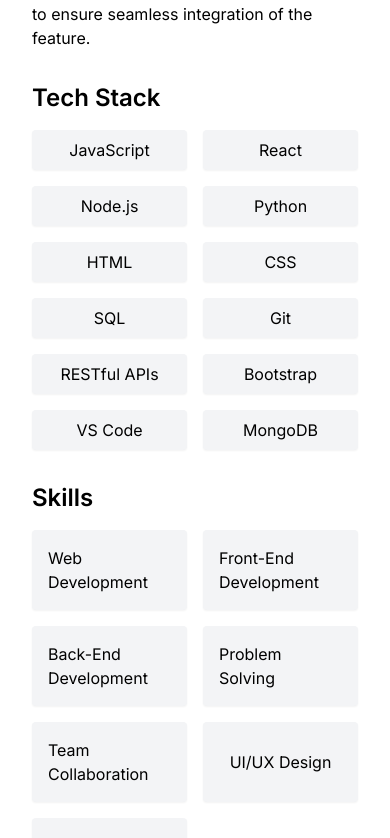
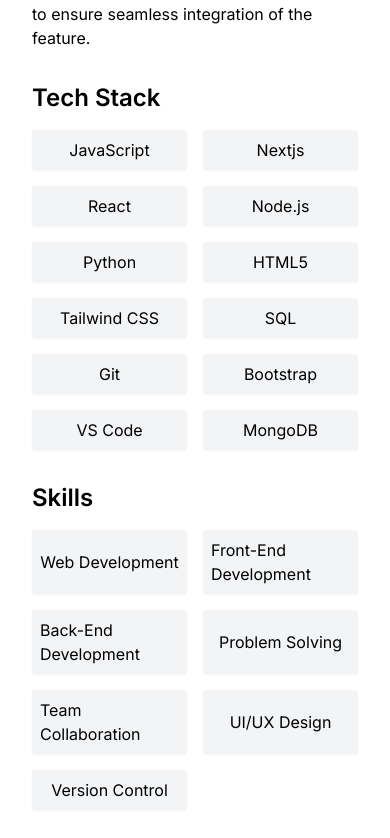
Before and after one commit to psidh/Domain, a Next.js app: page / in a window 390 px wide. Shown: the part 960-1798 px from the top of the page. Built offline with nearby package versions, Linux system fonts and the light colour scheme.

Commit message:
Buttons made responsive (text size)

```diff
--- a/src/app/components/Resume.js
+++ b/src/app/components/Resume.js
@@ -3,14 +3,14 @@ import React from "react";
 const Resume = () => {
   const techStack = [
     "JavaScript",
+    "Nextjs",
     "React",
     "Node.js",
     "Python",
-    "HTML",
-    "CSS",
+    "HTML5",
+    "Tailwind CSS",
     "SQL",
     "Git",
-    "RESTful APIs",
     "Bootstrap",
     "VS Code",
     "MongoDB",
@@ -52,7 +52,7 @@ const Resume = () => {
         <h3 className="text-2xl font-semibold mt-4 mb-4">Tech Stack</h3>
         <div className="grid grid-cols-2 gap-4">
           {techStack.map((tech, index) => (
-            <div key={index} className="md:text-sm p-2 md:p-4 flex justify-center items-center bg-gray-100 rounded shadow-sm hover:shadow-md hover:bg-gray-700 hover:text-white transition duration-100">
+            <div key={index} className="md:text-lg p-2 md:p-4 flex justify-center items-center bg-gray-100 rounded shadow-sm hover:shadow-md hover:bg-gray-700 hover:text-white transition duration-100">
               {tech}
             </div>
           ))}
@@ -63,7 +63,7 @@ const Resume = () => {
         <h3 className="text-2xl font-semibold mt-4 mb-4">Skills</h3>
         <div className=" grid grid-cols-2 gap-4">
           {skills.map((skill, index) => (
-            <div key={index} className="p-4 flex justify-center items-center bg-gray-100 rounded shadow-sm hover:shadow-md hover:bg-gray-700 hover:text-white transition duration-100">
+            <div key={index} className="md:text-lg p-2 md:p-4 flex justify-center items-center bg-gray-100 rounded shadow-sm hover:shadow-md hover:bg-gray-700 hover:text-white transition duration-100">
               {skill}
             </div>
           ))}
```
